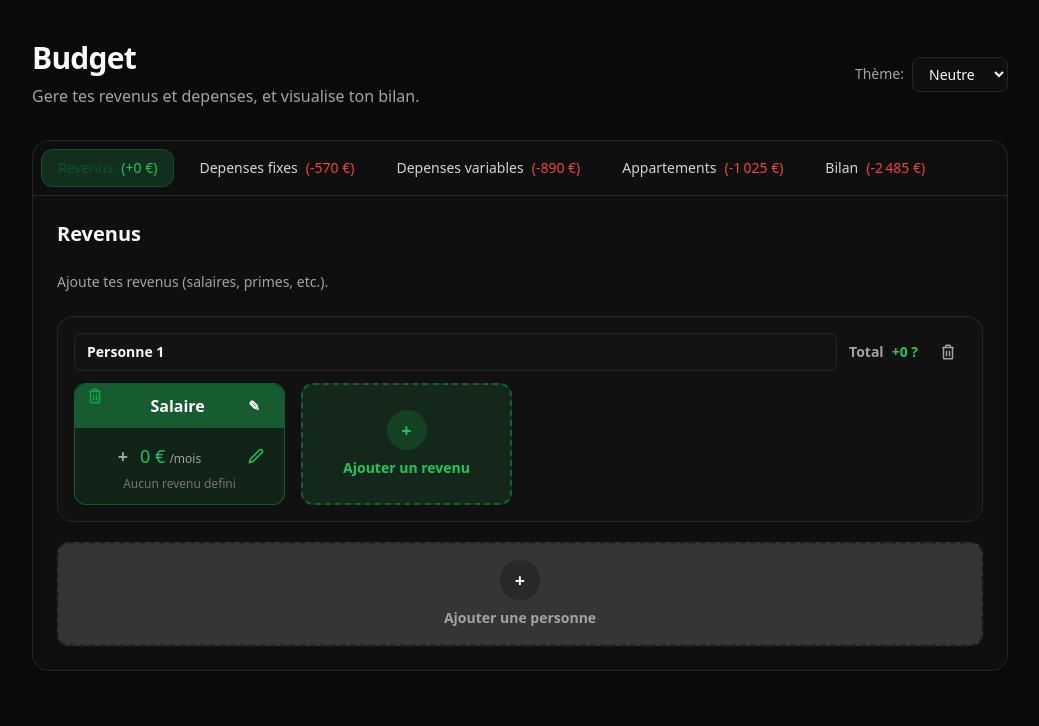
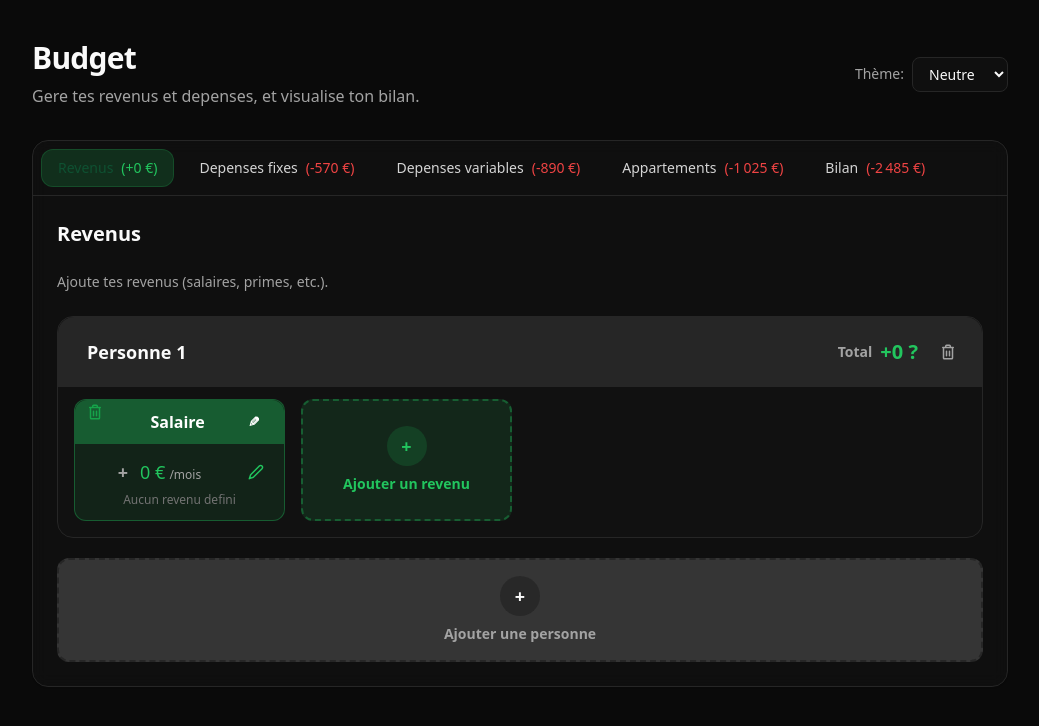
Before and after one commit to Samuel-BAHIA/Budget-FullStack, a Next.js app in the folder apps/frontend/: page / in a window 1280 px wide. Shown: the top 726 px of the page, without its empty margins (120-1159 px from the left). Built offline with nearby package versions, Linux system fonts and the light colour scheme.

Commit message:
Auto-commit: 2026-01-06 21:42:59

```diff
--- a/apps/frontend/app/components/AppartementBlock.tsx
+++ b/apps/frontend/app/components/AppartementBlock.tsx
@@ -234,7 +234,14 @@ export function AppartementBlock({
         backgroundColor: "var(--theme-bgCard)",
       }}
     >
-      <div className="mb-4 flex flex-wrap items-start justify-between gap-3">
+      <div
+        className="flex flex-wrap items-start justify-between gap-3 -mx-6 -mt-6 px-6 py-4 mb-4"
+        style={{
+          backgroundColor: "var(--theme-border)",
+          borderTopLeftRadius: "12px",
+          borderTopRightRadius: "12px",
+        }}
+      >
         <div className="flex flex-wrap items-center gap-2 min-w-0">
           <button
             onClick={() => setIsExpanded(!isExpanded)}
--- a/apps/frontend/app/components/MoneyCard.tsx
+++ b/apps/frontend/app/components/MoneyCard.tsx
@@ -139,7 +139,7 @@ export function MoneyCard({
                 <button
                   onClick={() => setIsEditing(true)}
                   className="rounded-md px-3 py-2 text-sm font-semibold transition hover:bg-[var(--theme-bgHover)]"
-                  style={{ color: "#ffffff" }}
+                  style={{ color: "#ffffff", transform: "scaleX(-1)" }}
                   title="Modifier le nom"
                 >
                   ✎
--- a/apps/frontend/app/tabs/RevenusTab.tsx
+++ b/apps/frontend/app/tabs/RevenusTab.tsx
@@ -141,16 +141,22 @@ export function RevenusTab() {
             className="rounded-2xl border p-4 space-y-3"
             style={{ borderColor: "var(--theme-border)", backgroundColor: "var(--theme-bgCard)" }}
           >
-            <div className="flex flex-col sm:flex-row sm:items-center sm:justify-between gap-3">
+            <div
+              className="flex flex-col sm:flex-row sm:items-center sm:justify-between gap-3 -mx-4 -mt-4 px-4 py-3"
+              style={{
+                backgroundColor: "var(--theme-border)",
+                borderTopLeftRadius: "16px",
+                borderTopRightRadius: "16px",
+              }}
+            >
               <div className="flex flex-wrap items-start sm:items-center gap-3 min-w-0 flex-1">
                 <input
                   type="text"
                   value={person.name}
                   onChange={(e) => handlePersonNameChange(person.id, e.target.value)}
-                  className="min-w-[180px] flex-1 rounded-md border px-3 py-2 text-sm font-semibold outline-none transition"
+                  className="min-w-[180px] flex-1 rounded-md border px-3 py-2 text-lg font-semibold outline-none transition bg-transparent"
                   style={{
                     borderColor: "var(--theme-border)",
-                    backgroundColor: "var(--theme-bgCard)",
                     color: "var(--theme-text)",
                   }}
                   onFocus={(e) => {
@@ -162,9 +168,11 @@ export function RevenusTab() {
                     e.currentTarget.style.boxShadow = "none";
                   }}
                 />
-                <div className="flex items-center gap-2 text-sm font-semibold flex-wrap">
-                  <span style={{ color: "var(--theme-textSecondary)" }}>Total</span>
-                  <span style={{ color: "#22c55e" }}>
+                <div className="flex items-center gap-2 font-semibold flex-wrap">
+                  <span className="text-sm" style={{ color: "var(--theme-textSecondary)" }}>
+                    Total
+                  </span>
+                  <span className="text-xl font-semibold" style={{ color: "#22c55e" }}>
                     +
                     {person.revenus.reduce((s, r) => s + r.montant, 0).toLocaleString("fr-FR")} ?
                   </span>
```
Also changed, not shown: apps/frontend/app/layout.tsx (+6 -2 lines).
